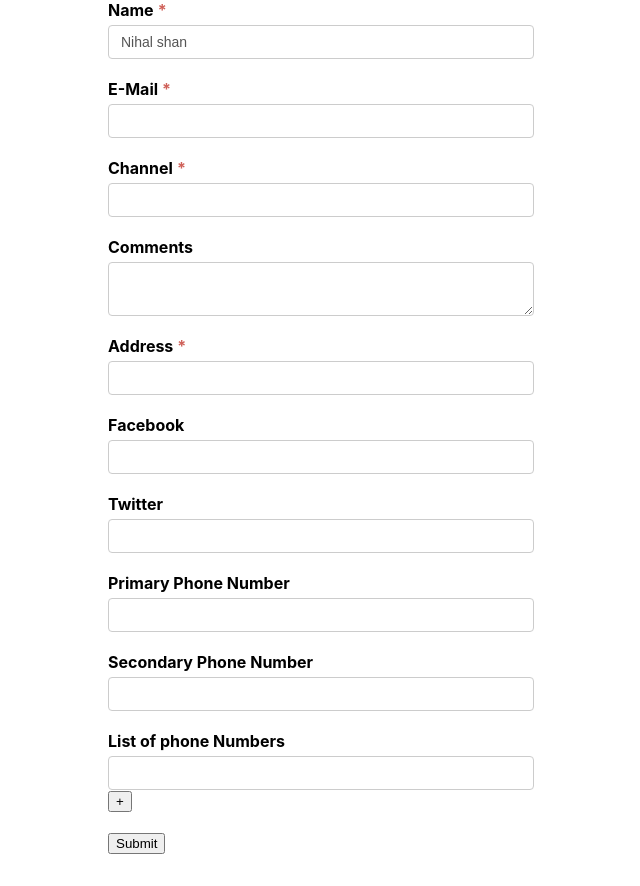
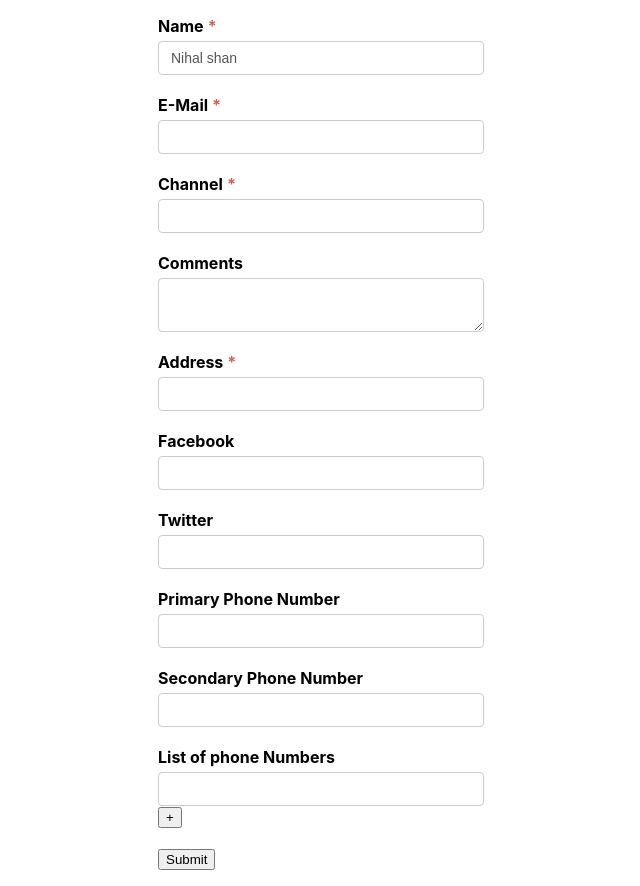
Before and after one commit to nihalshanp/react-formik, a React (Create React App) app: page / in a window 1280 px wide. Shown: the whole page, without its empty margins (319-959 px from the left). Before the commit the page ends 854 px from the top, so only its background shows below. Built offline with nearby package versions, Linux system fonts and the light colour scheme.

Commit message:
learned validateOnChange and validateOnBlur prop

```diff
--- a/src/App.css
+++ b/src/App.css
@@ -1,6 +1,7 @@
 .App {
   display: flex;
   justify-content: center;
+  padding: 1em;
 }
 
 label {
@@ -12,7 +13,7 @@ label {
 input,
 textarea {
   display: block;
-  width: 400px;
+  width: 300px;
   padding: 6px 12px;
   font-size: 14px;
   line-height: 1.42857143;
--- a/src/Components/YoutubeForm.js
+++ b/src/Components/YoutubeForm.js
@@ -35,6 +35,8 @@ const YoutubeForm = () => {
         initialValues={initialValues}
         validationSchema={validationSchema}
         onSubmit={onSubmit}
+        validateOnChange={false}
+        validateOnBlur={false}
       >
         <Form>
           <div className="form-control">
@@ -115,6 +117,7 @@ const YoutubeForm = () => {
             <FieldArray name="phNumbers">
               {({ push, remove, form }) => {
                 // console.log("field array prop", fieldArrayProp)
+                console.log("Form errors",form.errors)
                 const { values } = form;
                 const { phNumbers } = values;
                 return (
```
